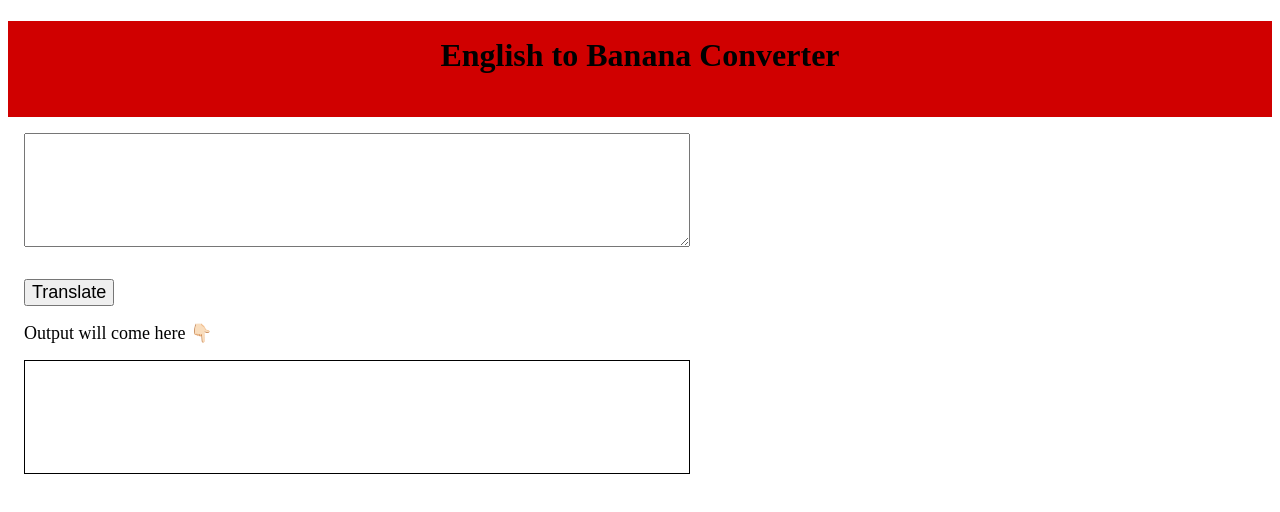
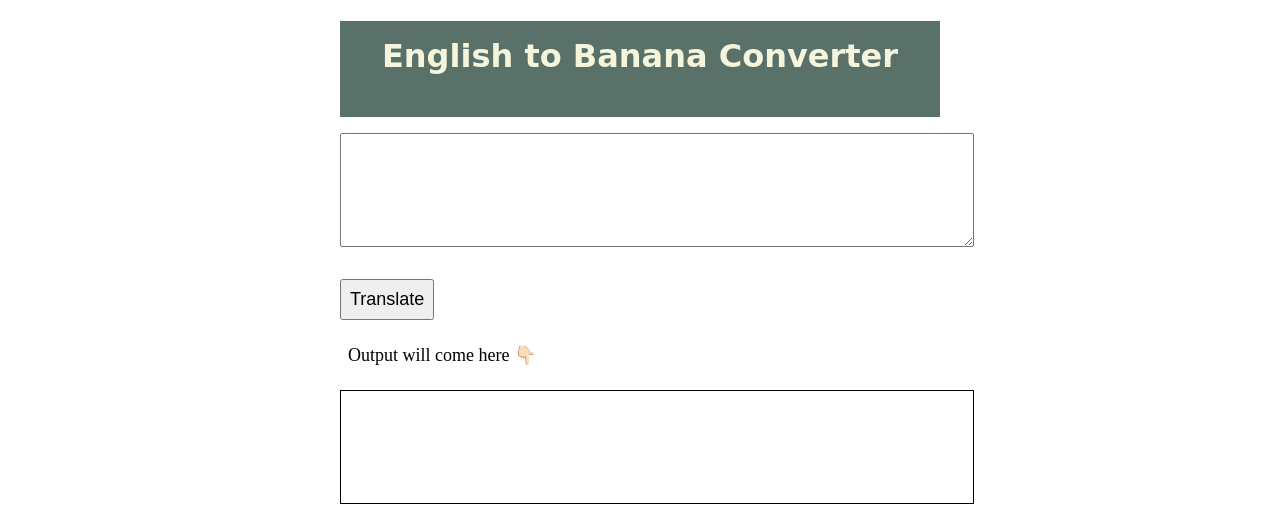
Before and after one commit to abhis0858/banana-translation-app, a plain HTML site: page index.html in a window 1280 px wide. Drawn offline with Linux system fonts and the light colour scheme; a web font is replaced by a local one.

Commit message:
update: CSS

```diff
--- a/index.html
+++ b/index.html
@@ -5,47 +5,8 @@
     <meta charset="UTF-8">
     <meta name="viewport" content="width=device-width, initial-scale=1.0">
     <title>Banana Translator</title>
-    <style>
-        textarea {
-            width: 50%;
-            height: 10vh;
-            display: block;
-            margin: 1rem;
-            padding: 1rem;
-        }
+    <link rel="stylesheet" href="styles.css">
 
-        #output {
-            border: 1px solid black;
-            height: 10vh;
-            width: 50%;
-            margin: 1rem;
-            padding: 1rem;
-        }
-
-        .container {
-            margin-left: 1rem;
-        }
-
-        #btn-translate {
-            font-size: large;
-            font-weight: 400;
-            margin-top: 1rem;
-        }
-
-        .header {
-            display: block;
-            height: 12vh;
-            background-color: #d00000;
-            width: 100%;
-            margin-block-start: 0em;
-            margin-top: 0%;
-        }
-        .txt-heading{
-            text-align: center;
-            padding: 1rem;
-            font-weight: bolder;
-        }
-    </style>
 </head>
 
 <body>
--- /dev/null
+++ b/styles.css
@@ -0,0 +1,50 @@
+@import url('https://fonts.googleapis.com/css2?family=Redressed&display=swap');
+body{
+    max-width: 600px;
+    margin: auto;
+    display: block;
+}
+textarea {
+    width: 100%;
+    height: 10vh;
+    display: block;
+    margin: 1rem 0rem;
+    padding: 1rem;
+}
+
+#output {
+    border: 1px solid black;
+    height: 10vh;
+    width: 100%;
+    margin: 1rem 0rem;
+    padding: 1rem;
+}
+
+.container {
+    margin-left: 0rem;
+    padding: 0.5rem;
+}
+
+#btn-translate {
+    font-size: large;
+    font-weight: 400;
+    margin-top: 1rem;
+}
+
+.header {
+    display: block;
+    height: 12vh;
+    background-color:#5a716a ;
+    width: 100%;
+    margin-block-start: 0em;
+    margin-top: 0%;
+    margin-right: 0rem;
+}
+.txt-heading{
+    text-align: center;
+    padding: 1rem;
+    font-weight: bolder;
+    font-family: 'Redressed', cursive;
+    color: beige;
+    font-size: xx-large;
+}
```
